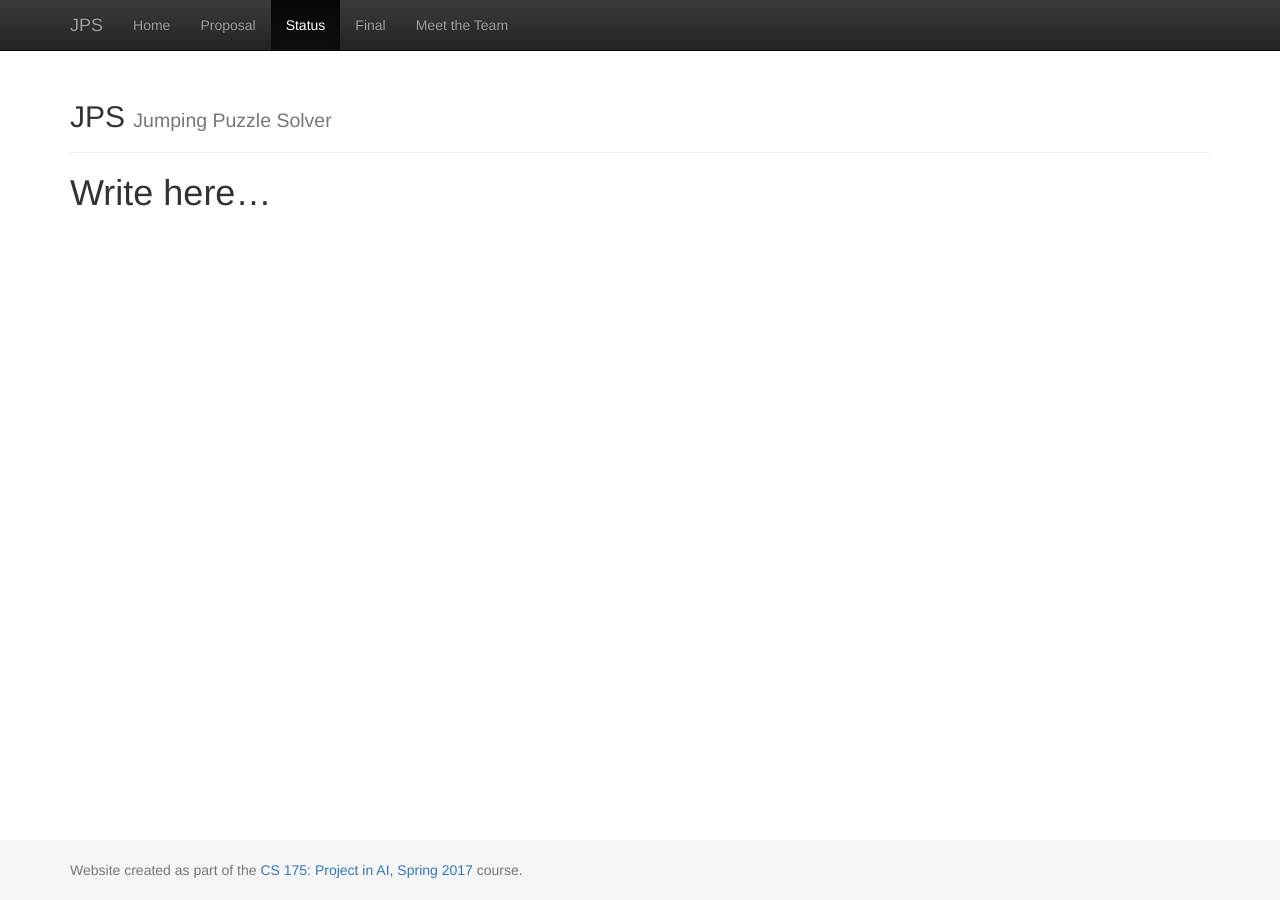
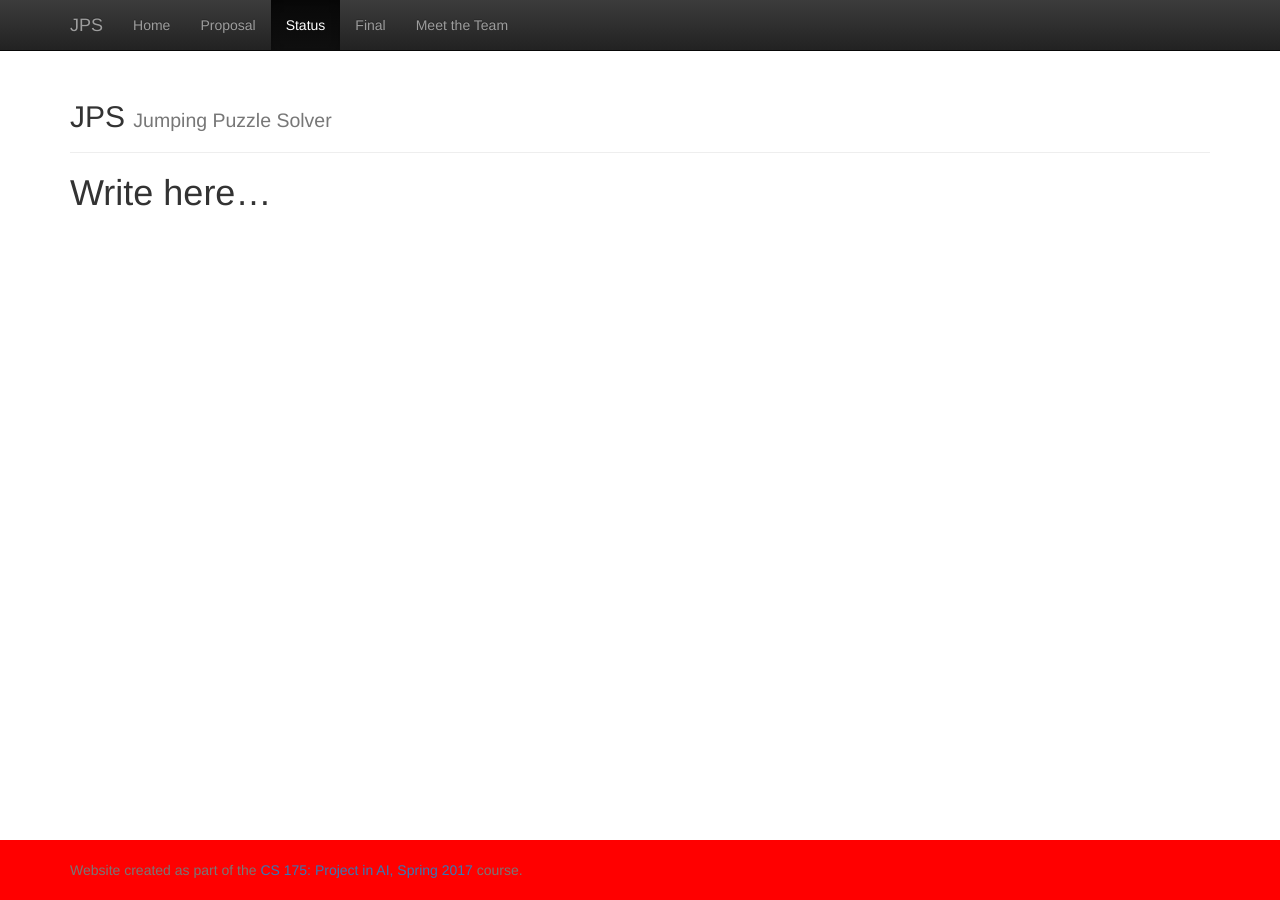
Before and after one commit to minhdna/JPS, a Jekyll site: the page built from docs/status.md, in a window 1280 px wide. Built offline with Jekyll 4.4.1, drawn with Linux system fonts in a browser that asks for light colours.

Commit message:
Update custom.css

```diff
--- a/docs/css/custom.css
+++ b/docs/css/custom.css
@@ -14,7 +14,7 @@ body {
   width: 100%;
   /* Set the fixed height of the footer here */
   height: 60px;
-  background-color: #f5f5f5;
+  background-color: #ff0000;
 }
 
 
```
